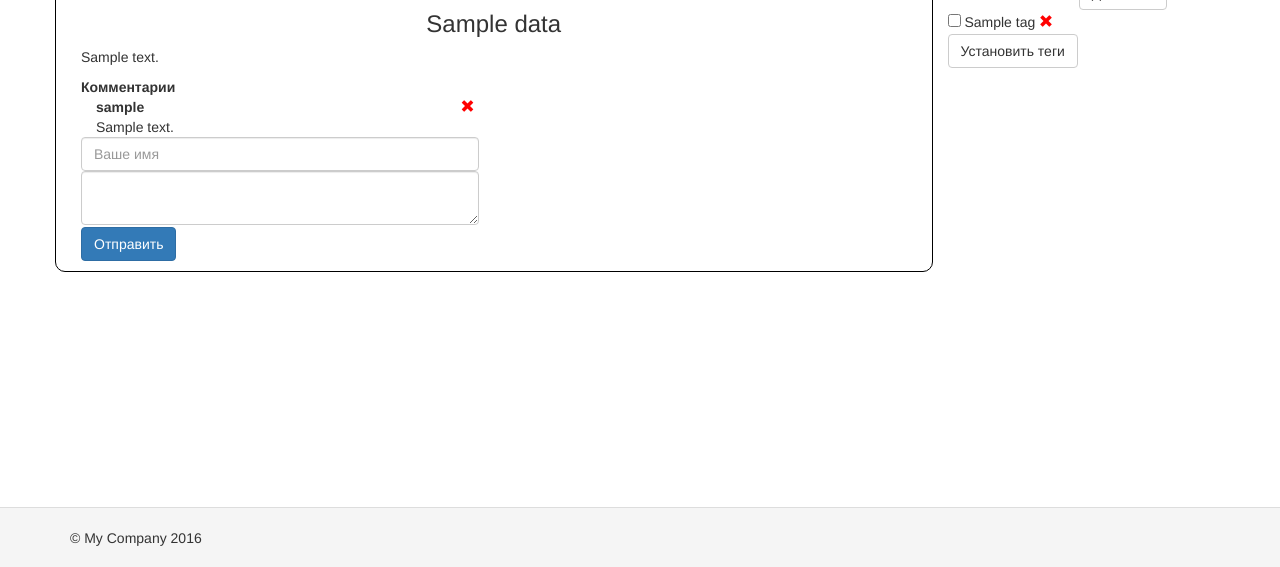
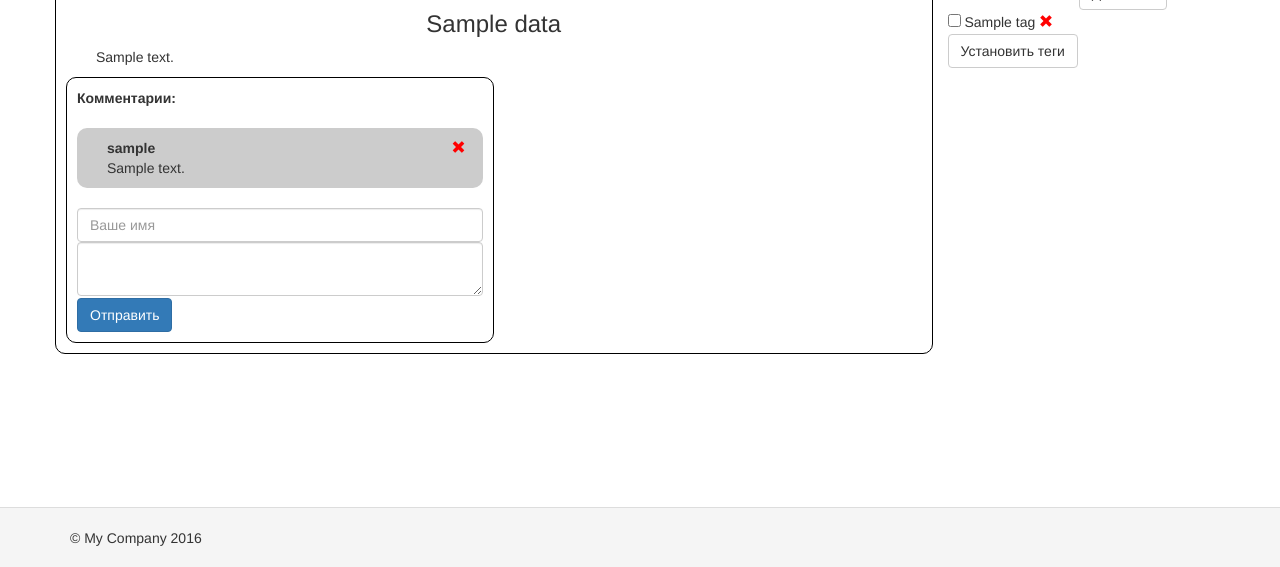
Before and after one commit to rikosage/blog, a Yii app: template views/article/article.php in a window 1280 px wide. Shown: the part 233-800 px from the top of the page. Run offline with PHP 8.4 and a stand-in for Yii, Linux system fonts and the light colour scheme; the template is opened without the code that fills it: most values are stand-ins (such as "Sample title", 1, 10 or a date in 2020); data that the repository does not hold is empty; some libraries are stand-ins or nearby versions.

Commit message:
Поправлена верстка в представлениях

```diff
--- a/views/article/article.php
+++ b/views/article/article.php
@@ -49,33 +49,12 @@
         <?php endforeach ?>
       <?php endforeach ?>
     </select>
-  </div>
   <div class="article-content">
     <div class="col-lg-12 article-title text-center"><h3><?=$data->title?></h3></div>
     <div class="col-lg-12 article-text text-left"><p><?=$data->full_content?></p></div>
+  </div>
+  </div>
 
-    <div class="comments col-lg-6">
-      <strong>Комментарии</strong>
-      <?php foreach ($data->comments as $comment ): ?>
-        <div class="col-lg-11 text-left"><strong><?=$comment->nickname?></strong></div>
-        <div class="col-lg-1">
-          <a href="<?=Url::to('/comment/remove?id='.$comment->id)?>">
-          <span style = "color: red" class = "glyphicon glyphicon-remove"></span>
-          </a>
-        </div>
-        <div class="col-lg-12 text-left"><?=$comment->content?></div>
-      <?php endforeach ?>
-      <form action="<?=Url::to('/comment/new?id='.$id)?>" method = "post">
-        <div class="new-comment">
-          <input class = "form-control" type="text" name = "nickname" placeholder = "Ваше имя">
-          <textarea class = "form-control" name="content" placeholder = "Текст нового комментария">
-          </textarea>
-          <button type = "submit" class = "btn btn-primary">Отправить</button>
-        </div>
-
-      </form>
-    </div>
-  </div>
   <form action="<?=Url::to('/article/change?id='.$id)?>" method = "post">
     <div class="article-change-content">
       <div class="article-title text-center">
@@ -95,7 +74,30 @@
       <input id = "sub_id" type="hidden" name = "sub_category_id" value = "">
     </div>
   </form>
+  <div class="comments col-lg-6">
+      <strong>Комментарии:</strong><br/><br/>
+      <?php foreach ($data->comments as $comment ): ?>
+        <div class="comment-container col-lg-12">
+          <div class="col-lg-11 text-left"><strong><?=$comment->nickname?></strong></div>
+          <div class="col-lg-1">
+            <a href="<?=Url::to('/comment/remove?id='.$comment->id)?>">
+            <span style = "color: red" class = "glyphicon glyphicon-remove"></span>
+            </a>
+          </div>
+          <div class="col-lg-12 text-left"><?=$comment->content?></div>
+        </div>
+      <?php endforeach ?>
+      <form action="<?=Url::to('/comment/new?id='.$id)?>" method = "post">
+        <div class="new-comment">
+          <input class = "form-control" type="text" name = "nickname" placeholder = "Ваше имя">
+          <textarea class = "form-control" name="content" placeholder = "Текст нового комментария">
+          </textarea>
+          <button type = "submit" class = "btn btn-primary">Отправить</button>
+        </div>
+      </form>
+    </div>
   </div>
+
    <div class="col-lg-3">
     <button class = "btn btn-primary form-control change-article-button">Изменить</button>
     <button class="btn btn-danger form-control cancel-button">Отменить</button>
--- a/views/article/index.php
+++ b/views/article/index.php
@@ -1,7 +1,7 @@
 <?php use yii\helpers\Url; ?>
 <?php $this->title = "Блог" ?>
 
-<div class="col-lg-8 col-lg-offset-2">
+<div class="col-lg-10 col-lg-offset-1">
   <a class = "btn btn-primary" href="<?=Url::to('/article/new')?>">Создать новую статью</a>
   <a href="<?=Url::to('/category')?>">Просмотр категорий</a>
   <?php foreach ($data as $article): ?>
--- a/views/category/index.php
+++ b/views/category/index.php
@@ -1,6 +1,7 @@
 <?php use yii\helpers\Url; ?>
 <?php $this->title = "Категории" ?>
 
+<div class="col-lg-6 col-lg-offset-3">
   <h3>Просмотр категорий</h3>
 
   <?php foreach ($categories as $category): ?>
@@ -35,3 +36,4 @@
     <input name = "name" type="text" placeholder = "Новая категория"><br/>
     <button type = "submit">Применить</button>
   </form>
+</div>
--- a/web/css/article.css
+++ b/web/css/article.css
@@ -50,3 +50,17 @@
   border-radius: 10px;
   padding: 10px;
 }
+
+.comments{
+  border-radius: 10px;
+  padding: 10px;
+  border: 1px solid black;
+}
+
+.comment-container{
+  border-radius: 10px;
+  padding-top: 10px;
+  padding-bottom: 10px;
+  background: #CCC;
+  margin-bottom: 20px;
+}
--- a/web/js/app.js
+++ b/web/js/app.js
@@ -13,6 +13,7 @@ $(document).ready(function(){
   $(".change-article-button").click(function(){
     $(this).hide("fast");
     $(".article-content").hide("fast");
+    $(".comments").hide("fast");
     $(".delete-article-button").hide("fast");
     $(".article-change-content").show("fast");
     $(".cancel-button").show("fast");
```
Lines whose indentation alone changed are shown as unchanged.
